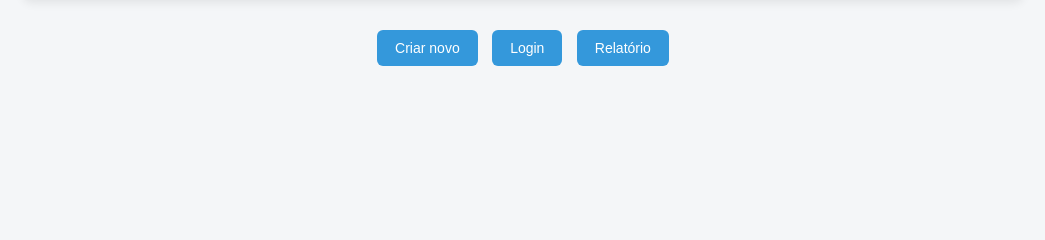
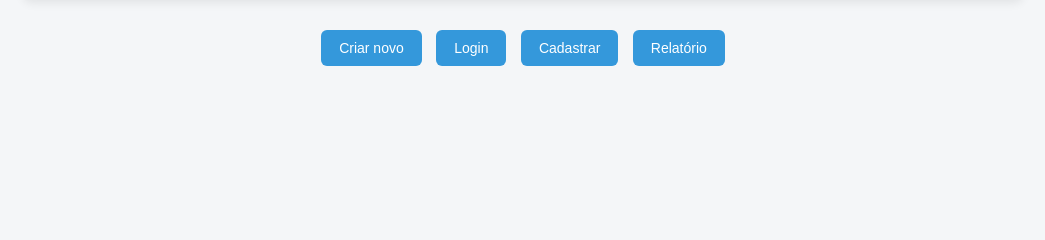
Before and after one commit to joaovictorsesi2010-commits/Biblioteca-4, a Flask app: page / in a window 1280 px wide. Shown: the part 175-415 px from the top of the page, without its empty margins (117-1162 px from the left). Run offline with Flask 3, Linux system fonts and the light colour scheme; data that the repository does not hold is empty.

Commit message:
Update index.html
Updated the HTML structure and added a 'Cadastrar' button.

```diff
--- a/Templates/index.html
+++ b/Templates/index.html
@@ -7,6 +7,7 @@
 </head>
 <body>
 <h1>Minha biblioteca pessoal!</h1>
+
     {% with messages = get_flashed_messages(with_categories=true) %}
             {% if messages %}
                 <div class="flash-messages">
@@ -16,9 +17,6 @@
                 </div>
             {% endif %}
         {% endwith %}
-
-
-
 
     <table>
       <thead>
@@ -46,13 +44,20 @@
       {% endfor %}
       </tbody>
     </table>
+
     <a href="novo">
         <button type="button">Criar novo</button>
     </a>
+
     <a href="login">
         <button type="button">Login</button>
     </a>
-    <a href="#">
+
+    <a href="cadastrar">
+        <button type="button">Cadastrar</button>
+    </a>
+
+    <a href="{{ url_for('relatorio') }}">
         <button type="button">Relatório</button>
     </a>
 
```
